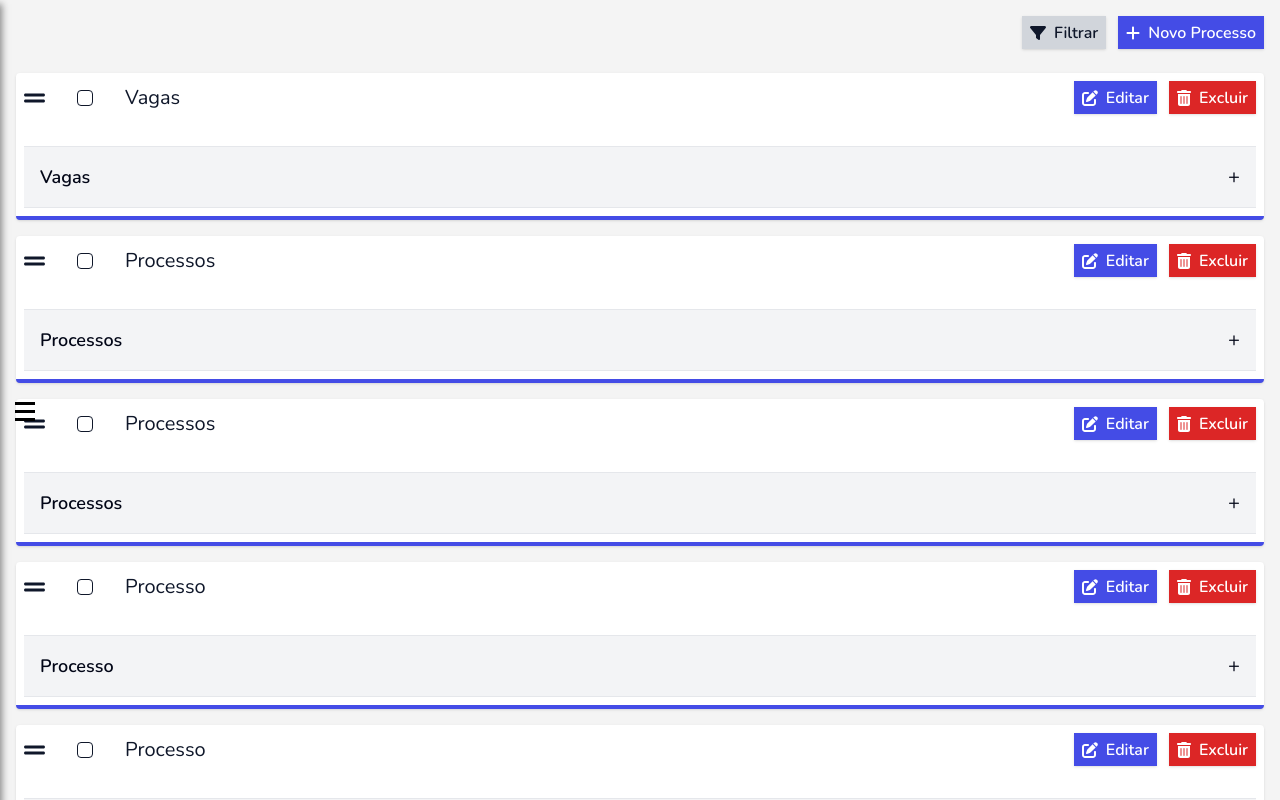
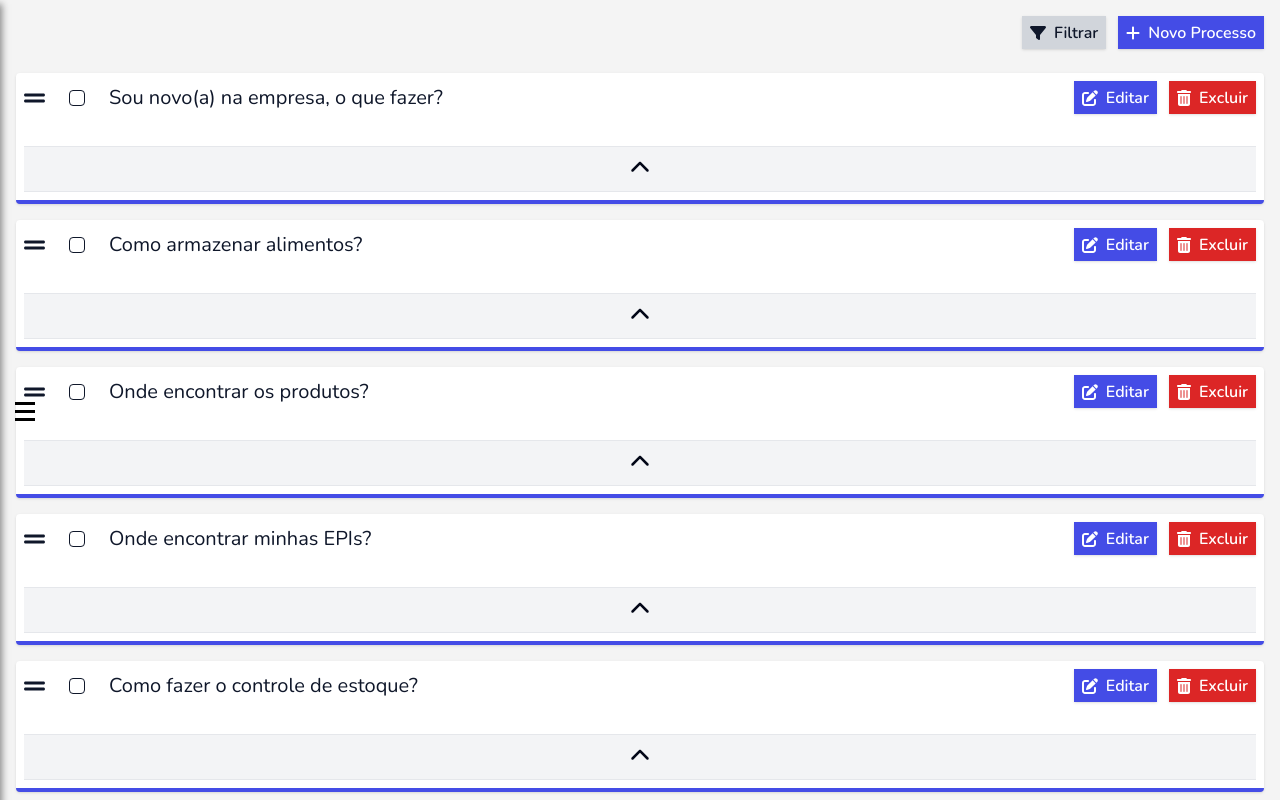
Before and after one commit to jhamiltonjunior/erp-nextjs, a Next.js app: page /sistema/rh/treinamentos in a window 1280 px wide. Shown: the top 800 px of the page. Built offline with nearby package versions, Linux system fonts and the light colour scheme.

Commit message:
Feat: component to line video of training added

```diff
--- a/package.json
+++ b/package.json
@@ -21,6 +21,7 @@
     "@fullcalendar/timegrid": "^6.1.15",
     "@radix-ui/react-checkbox": "^1.1.1",
     "@radix-ui/react-dialog": "^1.1.1",
+    "@radix-ui/react-hover-card": "^1.1.1",
     "@radix-ui/react-icons": "^1.3.0",
     "@radix-ui/react-popover": "^1.1.1",
     "@radix-ui/react-select": "^2.1.1",
--- a/src/app/sistema/rh/treinamentos/page.js
+++ b/src/app/sistema/rh/treinamentos/page.js
@@ -4,7 +4,15 @@ import Filter from "@/component/Filter";
 import React, {useState} from "react";
 import CardVacancy from "@/component/Vacancy/CardVacancy";
 import NormalButton from "@/component/Element/NormalButton";
-import {faPlus, faFilter, faPenToSquare, faTrashCan, faGripLines} from "@fortawesome/free-solid-svg-icons";
+import {
+  faPlus,
+  faFilter,
+  faPenToSquare,
+  faTrashCan,
+  faGripLines,
+  faUserGroup,
+  faCircle, faArrowUpRightFromSquare
+} from "@fortawesome/free-solid-svg-icons";
 import {FontAwesomeIcon} from "@fortawesome/react-fontawesome";
 import SimpleModal from "@/component/SimpleModal";
 import HandleVacancy from "@/component/Vacancy/Handle";
@@ -14,6 +22,8 @@ import Card from "@/component/Simple/Card";
 import {AccordionItem} from "@/component/Accordion";
 import {CheckboxIcon} from "@radix-ui/react-icons";
 import {Checkbox} from "@/component/ui/checkbox";
+import HoverCardShadcn, {HoverCard, HoverCardContent, HoverCardTrigger} from "@/component/ui/hover-card";
+import Line from "@/component/Simple/Line";
 // import { Metadata } from 'next'
 //
 // export const metadata = {
@@ -24,56 +34,181 @@ export default function TrainingPage() {
   const [visibleModalHandleVacancy, setVisibleModalHandleVacancy] = useState(false);
   const data = [
     {
+      n: 2,
+      text: "Sou novo(a) na empresa, o que fazer?",
+      description: "Processos seletivos em andamento",
+      icon: faFilter,
+      color: "blue-500",
+      content: [
+        {
+          n: 10,
+          text: "Por onde começar?",
+          description: "Primeiros passos na empresa",
+          icon: faPlus,
+          color: "green-500",
+          quantityUsers: 10
+        },
+        {
+          n: 10,
+          text: "Conhecendo a equipe",
+          description: "Apresentação e integração",
+          icon: faPlus,
+          color: "green-500",
+          quantityUsers: 10
+        }
+      ]
+    },
+    {
       n: 10,
-      text: "Vagas",
+      text: "Como armazenar alimentos?",
       description: "Vagas disponíveis",
       icon: faPlus,
-      color: "green-500"
-    },
-    {
-      n: 2,
-      text: "Processos",
-      description: "Processos seletivos em andamento",
-      icon: faFilter,
-      color: "blue-500"
+      color: "green-500",
+      content: [
+        {
+          n: 10,
+          text: "Dicas de armazenamento",
+          description: "Melhores práticas para conservação",
+          icon: faPlus,
+          color: "green-500",
+          quantityUsers: 10
+        },
+        {
+          n: 10,
+          text: "Organização do estoque",
+          description: "Como organizar corretamente",
+          icon: faPlus,
+          color: "green-500",
+          quantityUsers: 10
+        }
+      ]
     },
     {
       n: 5,
-      text: "Processos",
+      text: "Onde encontrar os produtos?",
       description: "Processos seletivos finalizados",
       icon: faFilter,
-      color: "red-500"
+      color: "red-500",
+      content: [
+        {
+          n: 10,
+          text: "Localizando produtos no estoque",
+          description: "Dicas para uma busca eficiente",
+          icon: faPlus,
+          color: "green-500",
+          quantityUsers: 10
+        },
+        {
+          n: 10,
+          text: "Mapeamento das prateleiras",
+          description: "Organização visual",
+          icon: faPlus,
+          color: "green-500",
+          quantityUsers: 10
+        }
+      ]
     },
     {
       n: 1,
-      text: "Processo",
+      text: "Onde encontrar minhas EPIs?",
       description: "Processo seletivo em andamento",
       icon: faFilter,
-      color: "blue-500"
+      color: "blue-500",
+      content: [
+        {
+          n: 10,
+          text: "Localizando suas EPIs",
+          description: "Guia de localização",
+          icon: faPlus,
+          color: "green-500",
+          quantityUsers: 10
+        },
+        {
+          n: 10,
+          text: "Checklist de EPIs",
+          description: "Verificação de itens",
+          icon: faPlus,
+          color: "green-500",
+          quantityUsers: 10
+        }
+      ]
     },
     {
       n: 1,
-      text: "Processo",
+      text: "Como fazer o controle de estoque?",
       description: "Processo seletivo finalizado",
       icon: faFilter,
-      color: "red-500"
+      color: "red-500",
+      content: [
+        {
+          n: 10,
+          text: "Métodos de controle de estoque",
+          description: "Estratégias eficazes",
+          icon: faPlus,
+          color: "green-500",
+          quantityUsers: 10
+        },
+        {
+          n: 10,
+          text: "Ferramentas de controle",
+          description: "Recursos disponíveis",
+          icon: faPlus,
+          color: "green-500",
+          quantityUsers: 10
+        }
+      ]
     },
     {
       n: 1,
-      text: "Processo",
+      text: "Como atender os clientes?",
       description: "<p>Processo seletivo em andamento</p>",
       icon: faFilter,
-      color: "blue-500"
+      color: "blue-500",
+      content: [
+        {
+          n: 10,
+          text: "Boas práticas no atendimento",
+          description: "Como encantar o cliente",
+          icon: faPlus,
+          color: "green-500",
+          quantityUsers: 10
+        },
+        {
+          n: 10,
+          text: "Resolução de problemas",
+          description: "Gerenciamento de situações",
+          icon: faPlus,
+          color: "green-500",
+          quantityUsers: 10
+        }
+      ]
     },
     {
       n: 1,
-      text: "Processo",
+      text: "Como ser bem sucedido na empresa?",
       description: "Processo seletivo finalizado",
       icon: faFilter,
-      color: "red-500"
-    },
+      color: "red-500",
+      content: [
+        {
+          n: 10,
+          text: "Planejamento de carreira",
+          description: "Construindo seu futuro",
+          icon: faPlus,
+          color: "green-500",
+          quantityUsers: 10
+        },
+        {
+          n: 10,
+          text: "Desenvolvimento de habilidades",
+          description: "Aprimorando competências",
+          icon: faPlus,
+          color: "green-500",
+          quantityUsers: 10
+        }
+      ]
+    }
   ]
-
 
   return (
     <main className="flex w-full min-h-screen text-center justify-center bg-[var(--default-bg-dark)] p-4">
@@ -108,18 +243,18 @@ export default function TrainingPage() {
           {
             data.map((item, i) => (
               <Card key={i} className={`border-[var(--principal-color)] p-2`} classNameContent={`flex-wrap`}>
-                <section className={"flex gap-8 justify-center w-full items-center"}>
-                  <FontAwesomeIcon icon={faGripLines} className={`text-[${item.color}] text-2xl`}/>
+                <section className={"flex gap-8 justify-between w-full items-center d"}>
+                  <section className={"flex gap-6 w-full items-center"}>
+                    <FontAwesomeIcon icon={faGripLines} className={`text-[${item.color}] text-2xl`}/>
 
                     <Checkbox />
 
-                  <section className={"flex items-start flex-wrap"}>
-                    <h2 className={"text-xl w-full text-start"}>{item.text}
-                    </h2>
-                    {/*<p className={"text-sm"}>{item.description}</p>*/}
+                    <section className={"flex items-start flex-wrap"}>
+                      <h2 className={"text-xl w-full text-start"}>{item.text}</h2>
+                    </section>
                   </section>
 
-                  <section className={"flex justify-end w-full gap-3"}>
+                  <section className={"flex justify-end w-1/2 gap-3"}>
                     <NormalButton
                       className={"flex items-center gap-2 bg-[var(--principal-color)] p-2 text-white px-2 max-h-[33px]"}
                       icon={<FontAwesomeIcon icon={faPenToSquare}/>}
@@ -134,11 +269,13 @@ export default function TrainingPage() {
                   </section>
                 </section>
 
-                <AccordionItem  title={item.text} className={`w-full bg-white border-t`} content={<>
-                  <p>Vagas disponíveis para seleção</p>
-                  <p>Vagas disponíveis para seleção</p>
-                  <p>Vagas disponíveis para seleção</p>
-                </>} />
+                <AccordionItem classContentShow={`py-4`} className={`w-full bg-white border-t`}
+
+                 content={
+                  item.content.map((content, i) => (
+                    <Line content={content} key={i}/>
+                  ))}
+                />
               </Card>
             ))
           }
--- a/src/component/Accordion/index.js
+++ b/src/component/Accordion/index.js
@@ -3,28 +3,40 @@
 import React, { useState } from 'react';
 import Link from "next/link";
 import './style.css'
+import {FontAwesomeIcon} from "@fortawesome/react-fontawesome";
+import {faChevronUp} from "@fortawesome/free-solid-svg-icons";
 
-export const AccordionItem = ({ title, content, className}) => {
+export const AccordionItem = ({ title, content, className, classContentShow}) => {
   const [isOpen, setIsOpen] = useState(false);
 
   const toggleAccordion = () => {
     setIsOpen(!isOpen);
   };
 
+  const contentShow = title ? (
+    <>
+      <h3 className="text-lg font-semibold text-slate-950">{title}</h3>
+      <span className="text-xl text-slate-950">
+            {isOpen ? '-' : '+'}
+          </span>
+    </>
+  ) : (
+    <span className={`text-xl text-slate-950 transform duration-500 ${isOpen ? "-rotate-180" : ""}`}>
+      <FontAwesomeIcon icon={faChevronUp} />
+    </span>
+  )
+
   return (
     <div className={`border-b border-gray-200 ${className}`}>
       <button
         onClick={toggleAccordion}
-        className="w-full text-left p-4 bg-gray-100 hover:bg-gray-200 focus:outline-none"
+        className={`w-full text-left bg-gray-100 hover:bg-gray-200 focus:outline-none ${title ? `p-4` : `p-2`}`}
       >
-        <div className="flex justify-between items-center">
-          <h3 className="text-lg font-semibold text-slate-950">{title}</h3>
-          <span className="text-xl text-slate-950">
-            {isOpen ? '-' : '+'}
-          </span>
+        <div className={`flex items-center ${title ? `justify-between` : `justify-center`}`}>
+          {contentShow}
         </div>
       </button>
-      <div className={`content-accordion bg-white text-slate-950 ${isOpen ? "open" : ""}`}>
+      <div className={`content-accordion bg-white text-slate-950 ${isOpen ? "open py-4" : ""}`}>
         {content}
       </div>
     </div>
--- a/src/component/Accordion/style.css
+++ b/src/component/Accordion/style.css
@@ -21,7 +21,7 @@
 .content-accordion {
     max-height: 0;
     overflow: hidden;
-    transition: max-height .3s ease-in-out;
+    transition: max-height .3s ease-in-out, padding .3s ease-in-out;
     /*transform: translateY(-100%);*/
 }
 
--- /dev/null
+++ b/src/component/Simple/Line/index.js
@@ -0,0 +1,60 @@
+import {FontAwesomeIcon} from "@fortawesome/react-fontawesome";
+import {
+  faArrowUpRightFromSquare,
+  faCircle,
+  faGripLines,
+  faPenToSquare,
+  faTrashCan, faUserGroup
+} from "@fortawesome/free-solid-svg-icons";
+import {Checkbox} from "@/component/ui/checkbox";
+import NormalButton from "@/component/Element/NormalButton";
+import HoverCardShadcn from "@/component/ui/hover-card";
+import React from "react";
+
+export default function Line({ content, key }) {
+  return (
+    <section className={"flex gap-8 justify-between w-full items-center group"} key={key}>
+      <section className={"flex gap-5 items-center py-4"}>
+        <FontAwesomeIcon icon={faGripLines} className={`text-[${content.color}] text-sm `}/>
+
+        <Checkbox/>
+
+        <section className={"flex items-start flex-wrap"}>
+          <h2 className={"text-md w-full text-start"}>{content.text}</h2>
+          {/*<p className={"text-sm"}>{item.description}</p>*/}
+        </section>
+      </section>
+
+      <section className={"justify-start w-1/3 text-gray-800 gap-3 hidden group-hover:flex"}>
+        <HoverCardShadcn className={`flex gap-2 items-center`} hoverContent={"Visualizar"}>
+          <NormalButton
+            className={"flex items-center p-2 px-2 shadow-none max-h-[33px]"}
+            icon={<FontAwesomeIcon icon={faArrowUpRightFromSquare}/>}
+            onClick={() => alert("Por enquanto nao faço nada!")}/>
+        </HoverCardShadcn>
+
+        <HoverCardShadcn className={`flex gap-2 items-center`} hoverContent={"Editar"}>
+          <NormalButton
+            className={"flex items-center p-2 px-2 shadow-none max-h-[33px]"}
+            icon={<FontAwesomeIcon icon={faPenToSquare}/>}
+            onClick={() => alert("Por enquanto nao faço nada!")}/>
+        </HoverCardShadcn>
+
+        <HoverCardShadcn className={`flex gap-2 items-center`} hoverContent={"Excluir"}>
+          <NormalButton
+            className={"flex items-center gap-2 shadow-none px-2 max-h-[33px]"}
+            icon={<FontAwesomeIcon icon={faTrashCan}/>}
+            onClick={() => alert("Por enquanto nao faço nada!")}/>
+        </HoverCardShadcn>
+      </section>
+
+      <section>
+        <HoverCardShadcn className={`flex gap-2 items-center`} hoverContent={"Quantidade nessa etapa"}>
+          {content.quantityUsers || 0}
+          <FontAwesomeIcon className={`text-[0.4rem] text-gray-400`} icon={faCircle}/>
+          <FontAwesomeIcon className={` text-gray-400`} icon={faUserGroup}/>
+        </HoverCardShadcn>
+      </section>
+    </section>
+  )
+}
--- /dev/null
+++ b/src/component/ui/hover-card.jsx
@@ -0,0 +1,36 @@
+"use client"
+
+import * as React from "react"
+import * as HoverCardPrimitive from "@radix-ui/react-hover-card"
+
+import { cn } from "@/lib/utils"
+
+const HoverCard = HoverCardPrimitive.Root
+
+const HoverCardTrigger = HoverCardPrimitive.Trigger
+
+const HoverCardContent = React.forwardRef(({ className, align = "center", sideOffset = 4, ...props }, ref) => (
+  <HoverCardPrimitive.Content
+    ref={ref}
+    align={align}
+    sideOffset={sideOffset}
+    className={cn(
+      "z-50 w-64 rounded-md border bg-popover p-4 text-popover-foreground shadow-md outline-none data-[state=open]:animate-in data-[state=closed]:animate-out data-[state=closed]:fade-out-0 data-[state=open]:fade-in-0 data-[state=closed]:zoom-out-95 data-[state=open]:zoom-in-95 data-[side=bottom]:slide-in-from-top-2 data-[side=left]:slide-in-from-right-2 data-[side=right]:slide-in-from-left-2 data-[side=top]:slide-in-from-bottom-2",
+      className
+    )}
+    {...props} />
+))
+HoverCardContent.displayName = HoverCardPrimitive.Content.displayName
+
+export { HoverCard, HoverCardTrigger, HoverCardContent }
+
+export default function HoverCardShadcn({ children, hoverContent,  className, ...props }) {
+  return (
+    <HoverCard openDelay={0} closeDelay={0}>
+      <HoverCardTrigger className={className}>{children}</HoverCardTrigger>
+      <HoverCardContent>
+        {hoverContent}
+      </HoverCardContent>
+    </HoverCard>
+  )
+}
```
Also changed, not shown: 1 other file (tests, documents, lock files or other folders).
